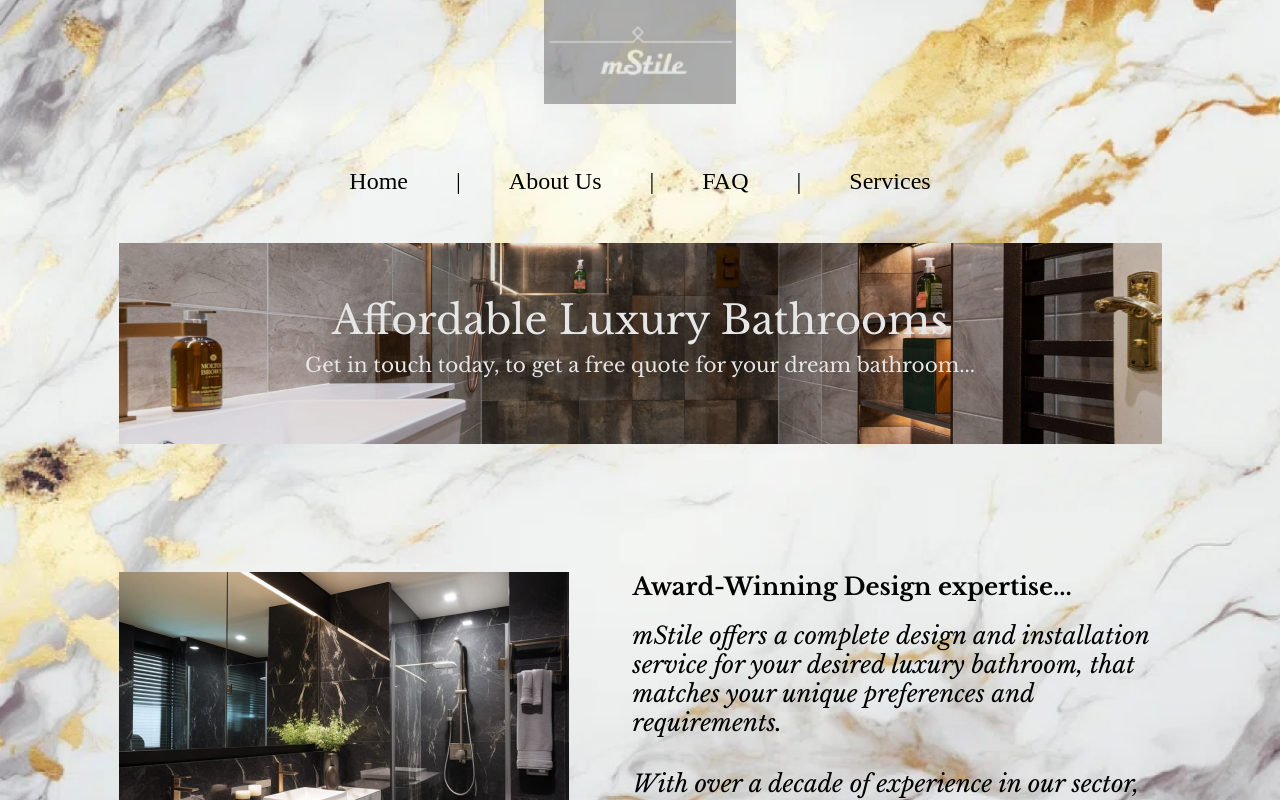
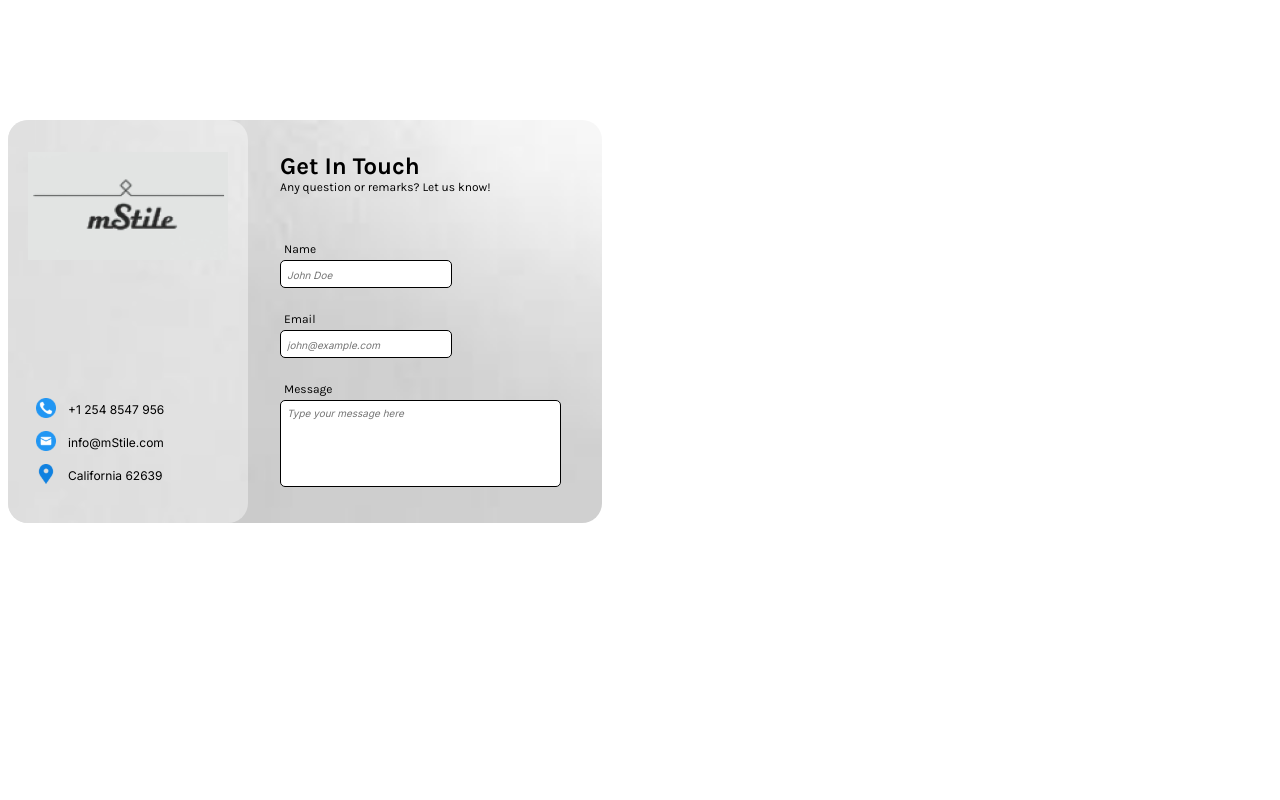
Before and after one commit to alidev9/mstile-website, a React (Vite) app: page / in a window 1280 px wide. Built offline with nearby package versions, Linux system fonts and the light colour scheme.

Commit message:
Implemented the basic design of the contact form

```diff
--- a/index.html
+++ b/index.html
@@ -6,7 +6,7 @@
     <link rel="preconnect" href="https://fonts.googleapis.com">
     <link rel="preconnect" href="https://fonts.gstatic.com" crossorigin>
     <link href="https://fonts.googleapis.com/css2?family=Libre+Baskerville:ital,wght@0,400;0,700;1,400&display=swap" rel="stylesheet">
-    <link href="https://fonts.googleapis.com/css2?family=Inter:wght@100..900&display=swap" rel="stylesheet">
+    <link href="https://fonts.googleapis.com/css2?family=Inter:wght@100..900&family=Karla:ital,wght@0,200..800;1,200..800&family=Libre+Baskerville:ital,wght@0,400;0,700;1,400&display=swap" rel="stylesheet">
     <title>mStile</title>
   </head>
   <body>
--- a/src/Home.jsx
+++ b/src/Home.jsx
@@ -61,7 +61,6 @@ function Home(){
             </main>
             <Footer />
         </>
-
     )
 }
 
--- /dev/null
+++ b/src/components/ContactForm.jsx
@@ -0,0 +1,55 @@
+import '../styles/contact-form.css'
+
+function CompanyContactData({icon, alt, data}){
+    return (
+        <div className="company-detail">
+            <img src={icon} alt={alt} />
+            <span>{data}</span>
+        </div>
+    )
+}
+
+function UserInput({label, id, type, placeholder}){
+    let formField
+    type === 'textarea'
+    ? formField = <textarea name={id} id={id} placeholder={placeholder}></textarea>
+    : formField = <input name={id} id={id} type={type} placeholder={placeholder}/>
+    return (
+        <div className="form-element">
+            <label htmlFor={id}>{label}</label>
+            {formField}
+        </div>
+    )
+}
+
+function ContactForm(){
+    return (
+        <div className="contact-form">
+            <div className="contact-details-company">
+                <img src="/assets/mstile-logo.png" alt="mStile Logo" />
+
+                <div className="company-contact-data-container">
+                    <CompanyContactData icon={'/assets/icons/phone-icon.svg'}
+                    alt={'Phone Number'} data={'+1 254 8547 956'}/>
+                    <CompanyContactData icon={'/assets/icons/email-icon.svg'}
+                    alt={'E-mail'} data={'info@mStile.com'}/>
+                    <CompanyContactData icon={'/assets/icons/map-icon.svg'}
+                    alt={'Location'} data={'California 62639'}/>
+                </div>
+            </div>
+            <form action="#" className="contact-details-client">
+                <div className="form-header-container">
+                    <h2>Get In Touch</h2>
+                    <div>Any question or remarks? Let us know!</div>
+                </div>
+                <div className="form-element-container">
+                    <UserInput label={'Name'} id={'name'} type={'text'} placeholder={'John Doe'}/>
+                    <UserInput label={'Email'} id={'email'} type={'text'} placeholder={'john@example.com'}/>
+                    <UserInput label={'Message'} id={'message'} type={'textarea'} placeholder={'Type your message here'}/>
+                </div>
+            </form>
+        </div>
+    )
+}
+
+export default ContactForm
--- a/src/main.jsx
+++ b/src/main.jsx
@@ -1,9 +1,10 @@
 import React from 'react'
 import ReactDOM from 'react-dom/client'
-import Home from './Home.jsx'
+//import Home from './Home.jsx'
+import ContactForm from './components/ContactForm.jsx'
 
 ReactDOM.createRoot(document.getElementById('root')).render(
   <React.StrictMode>
-    <Home />
+    <ContactForm />
   </React.StrictMode>
 )
--- a/src/styles/base-styles.css
+++ b/src/styles/base-styles.css
@@ -53,7 +53,7 @@ header{
 
 header > img[alt="mStile Logo"]{
     width: 192px;
-    opacity: 0.33;
+    filter: invert(1);
 }
 
 nav{
--- /dev/null
+++ b/src/styles/contact-form.css
@@ -0,0 +1,138 @@
+.contact-form{
+    width: 594px;
+    border-radius: 20px;
+    /*to be replaced with a linear gradient*/
+    background-image: url('/assets/contact-form-background.png');
+    background-repeat: no-repeat;
+    background-size: cover;
+
+    display: flex;
+    flex-flow: row nowrap;
+    position: absolute;
+    top: 15%;
+}
+
+.contact-details-company,
+.contact-details-client{
+    display: flex;
+    flex-flow: column nowrap;
+}
+
+.contact-details-company{
+    width: 240px;
+    background-color: rgba(255, 255, 255, 0.4);
+    border-radius: 20px;
+
+    display: flex;
+    flex-flow: column nowrap;
+    justify-content: space-between;
+    align-items: center;
+    padding: 32px 0;
+
+    box-sizing: border-box;
+}
+
+.contact-details-company img[alt="mStile Logo"]{
+    width: 200px;
+    filter: invert(1);
+}
+
+.company-contact-data-container{
+    display: flex;
+    flex-flow: column nowrap;
+    justify-content: space-around;
+
+    width: 200px;
+    height: 100px;
+    padding: 0 8px;
+    box-sizing: border-box;
+}
+
+.company-detail span{
+    font-family: "Inter";
+    font-size: 12px;
+}
+
+.company-detail span:not(:last-child){
+    margin-bottom: 24px;
+}
+
+.company-detail img{
+    vertical-align: bottom;
+    margin-right: 12px;
+}
+
+.contact-details-client{
+    border: none;
+    padding: 32px;
+    flex-grow: 1;
+    box-sizing: border-box;
+    display: flex;
+    flex-flow: column nowrap;
+    justify-content: center;
+}
+
+.contact-details-client .form-header-container{
+    margin-bottom: 48px;
+}
+
+.contact-details-client label,
+.contact-details-client h2,
+.contact-details-client h2 + div{
+    font-family: "Karla";
+}
+
+.contact-details-client h2{
+    margin: 0;
+}
+
+.contact-details-client h2 + div{
+    font-size: 12px;
+}
+
+.form-element-container{
+    display: flex;
+    flex-flow: column nowrap;
+    justify-content: space-around;
+    row-gap: 24px;
+}
+
+.form-element input,
+.form-element textarea{
+    all: unset;
+    font-family: "Inter";
+    font-size: 12px;
+    border: solid 0.4px black;
+    background-color: white;
+    box-sizing: border-box;
+    padding: 6px;
+}
+
+.form-element label{
+    display: block;
+    font-size: 12px;
+    padding-left: 4px;
+    margin-bottom: 4px;
+
+    width: 172px;
+    box-sizing: border-box;
+}
+
+.form-element input{
+    border-radius: 5px;
+    width: 172px;
+    height: 28px;
+}
+
+.form-element textarea{
+    width: 97%;
+    height: 87px;
+    border-radius: 5px;
+    resize: none;
+}
+
+::placeholder{
+    font-family: "Inter";
+    font-style: italic;
+    font-size: 10px;
+}
```
Also changed, not shown: public/assets/contact-form-background.png (added).
